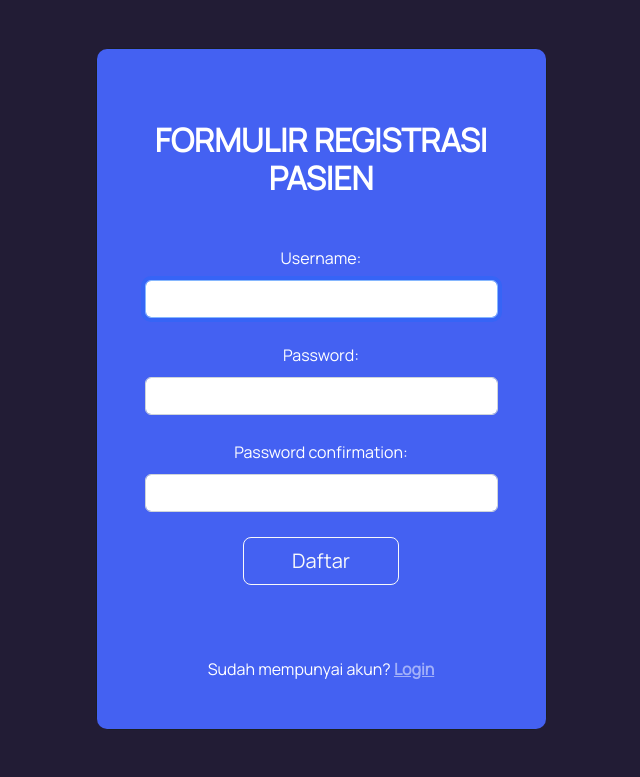
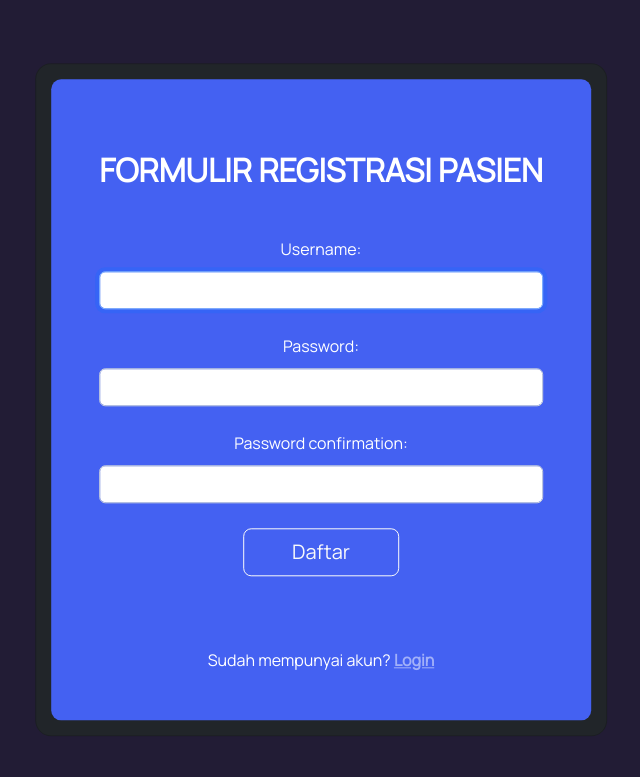
Before and after one commit to C009-PBP/PTS-PBP, a Django app: page /authentication/register/pasien/ in a window 1280 px wide. Shown: the top 777 px of the page, without its empty margins (319-959 px from the left). Run offline with Django 4.2, Linux system fonts and the light colour scheme.

Commit message:
vertically center registerForms

```diff
--- a/authentication/templates/register_pasien.html
+++ b/authentication/templates/register_pasien.html
@@ -11,12 +11,14 @@
         font-family: 'Manrope';
     }
 
-.gradient-custom{
-    height:80%;
-}
-
 .card{
-    height:80%;
+  padding: 15px;
+  position: absolute;
+  top: 50%;
+  left: 50%;
+  -ms-transform: translateX(-50%) translateY(-50%);
+  -webkit-transform: translate(-50%,-50%);
+  transform: translate(-50%,-50%);
 }
 </style>
 {% endblock meta %}
```
Also changed, not shown: authentication/templates/login.html (+10 -0 lines), authentication/templates/register_dokter.html (+10 -0 lines).
